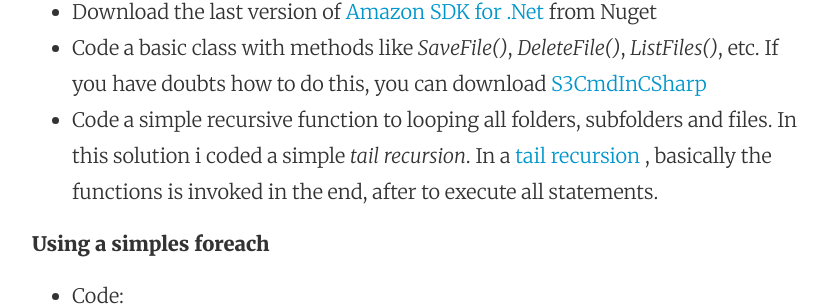
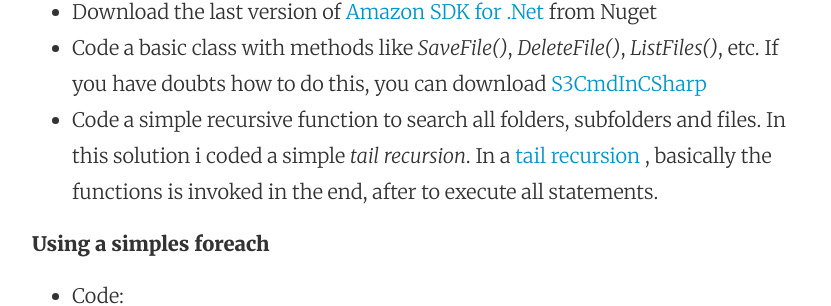
Before and after one commit to aragostinho/aragostinho.github.io, a Jekyll site: the page built from _posts/2015-03-11-titulo-teste.markdown, in a window 1280 px wide and 900 px high, scrolled down 864 px. Shown: the part 153-459 px from the top of the window, without its empty margins (224-1055 px from the left). Built offline with Jekyll 4.4.1, drawn with Linux system fonts in a browser that asks for light colours.

```diff
--- a/_posts/2015-03-11-titulo-teste.markdown
+++ b/_posts/2015-03-11-titulo-teste.markdown
@@ -19,7 +19,7 @@
 
 * Download the last version of [Amazon SDK for .Net](https://www.nuget.org/packages/AWSSDK) from Nuget
 * Code a basic class with methods like *SaveFile()*, *DeleteFile()*, *ListFiles()*, etc.  If you have doubts how to do this, you can download  [S3CmdInCSharp](https://github.com/aragostinho/S3CmdInCSharp)
-* Code a simple recursive function to looping all folders, subfolders and files. In this solution i coded a simple *tail recursion*. In a [tail recursion](https://www.cs.cmu.edu/~adamchik/15-121/lectures/Recursions/recursions.html) , basically the functions is invoked in the end, after to execute all statements.
+* Code a simple recursive function to search all folders, subfolders and files. In this solution i coded a simple *tail recursion*. In a [tail recursion](https://www.cs.cmu.edu/~adamchik/15-121/lectures/Recursions/recursions.html) , basically the functions is invoked in the end, after to execute all statements.
 
 
 
```
